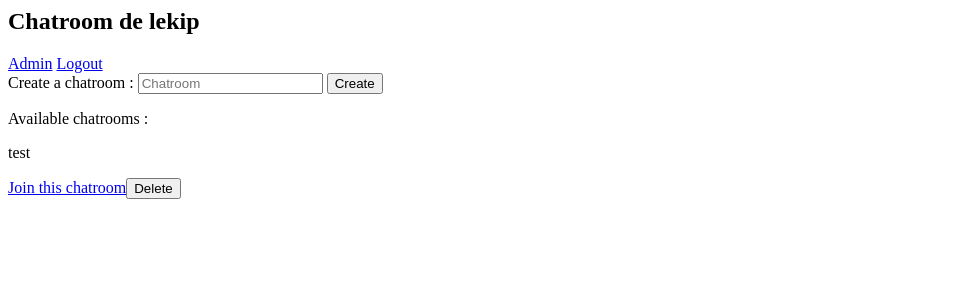
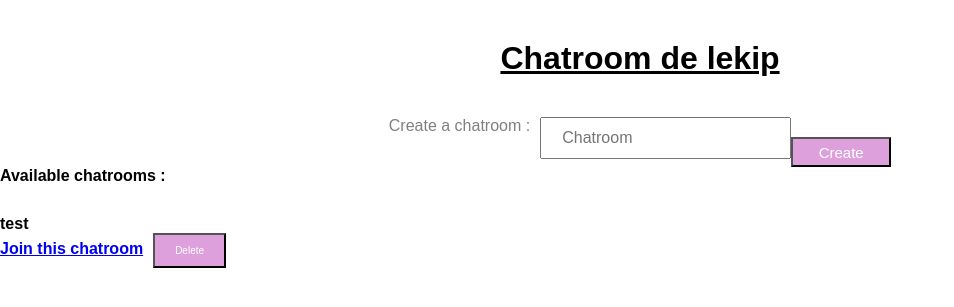
Before and after one commit to peter0102/projetweb, a Django app: page / in a window 1280 px wide. Shown: the top 307 px of the page, without its empty margins (0-954 px from the left). Run offline with Django 4.2, Linux system fonts and the light colour scheme; a user stored in the database is signed in; data comes from the database, SQL or seed files in the repository.

Commit message:
Update home.html

```diff
--- a/chatroom/templates/chatroom/home.html
+++ b/chatroom/templates/chatroom/home.html
@@ -1,4 +1,17 @@
+<!doctype html>
+<html lang="fr">
+    <head>
+        <meta charset="utf-8" />
+        <link rel="stylesheet" href="style1.css" />
+    </head>
+    <body>
        <script src="https://ajax.googleapis.com/ajax/libs/jquery/3.6.1/jquery.min.js"></script>
+        <script src="home.js"></script>
+        <header>
+            <div style="text-align: center;">
+                <h1 class="login-header">Chatroom de lekip</h1>
+            </div>
+        </header>
         <script>
             function deleteRoom(roomName) {
                 $.ajax({
@@ -11,7 +24,6 @@
                     dataType: 'json',
                 })
             };
-
             setInterval(function(){
             $.ajax({
             url: '/getRooms/',
@@ -29,28 +41,31 @@ setInterval(function(){
                     deletetionButton.setAttribute("onclick", "deleteRoom('"+response.allRooms[i].roomName+"')") //execute la fonction deleteRoom au clic
                     document.getElementById("roomWindow").appendChild(deletetionButton)
                 {% endif %}
-
             }
             }
             });
             },200) //envoie une requete toutes les 200ms
         </script>
-<h2>Chatroom de lekip</h2>
-{% if user.is_superuser %}
-<a href="/chatroom/admin/">Admin</a>
-{% endif %}
-<a href="{% url 'logout' %}">Logout</a>
+        <section>
+            <div>
                 <form method="POST" action="">
                     {% csrf_token %}
-    <label>Create a chatroom :</label>
-    <input type="text" placeholder="Chatroom" name="room-Name">
-    <input type="submit" value="Create">
+                    <div style="display: flex; justify-content: center;">
+                        <label style="margin-right: 10px;">Create a chatroom :</label>
+                        <input type="text" placeholder="Chatroom" name="room-Name" class="type-a-message">
+                        <input type="submit" value="Create" class="send-button">
+                    </div>
                 </form>
+            </div>
+        </section>
+        <section>
+            <h4 class="normal-text">
                 <p>Available chatrooms : </p>
-<div id="roomWindow">
-
-</div>
-
+                <div id="roomWindow"></div>
                 {% for message in messages %}
                 <p>{{message}}</p>
                 {% endfor %}
+            </h4>
+        </section>
+     </body>
+</html>
```
Lines whose indentation alone changed are shown as unchanged.
